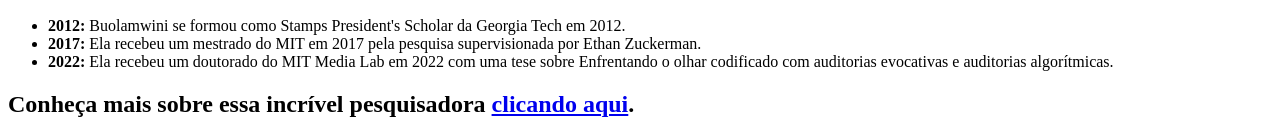
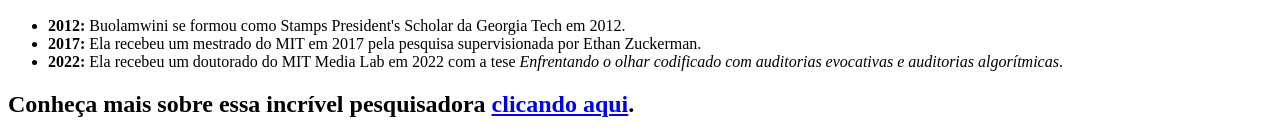
Before and after one commit to aleskav/novorepositoriofrontend, a plain HTML site: page index.html in a window 1280 px wide. Shown: the part 889-1024 px from the top of the page. Drawn offline with Linux system fonts and the light colour scheme.

Commit message:
Inseri italico

```diff
--- a/index.html
+++ b/index.html
@@ -30,7 +30,7 @@
                 <ul>
                     <li> <strong>2012: </strong> Buolamwini se formou como Stamps President's Scholar da Georgia Tech em 2012.</li>
                     <li> <strong>2017: </strong> Ela recebeu um mestrado do MIT em 2017 pela pesquisa supervisionada por Ethan Zuckerman.</li>
-                    <li> <strong>2022: </strong> Ela recebeu um doutorado do MIT Media Lab em 2022 com uma tese sobre Enfrentando o olhar codificado com auditorias evocativas e auditorias algorítmicas.</li>
+                    <li> <strong>2022: </strong> Ela recebeu um doutorado do MIT Media Lab em 2022 com a tese <em>Enfrentando o olhar codificado com auditorias evocativas e auditorias algorítmicas</em>.</li>
                 </ul>
 
 
```
